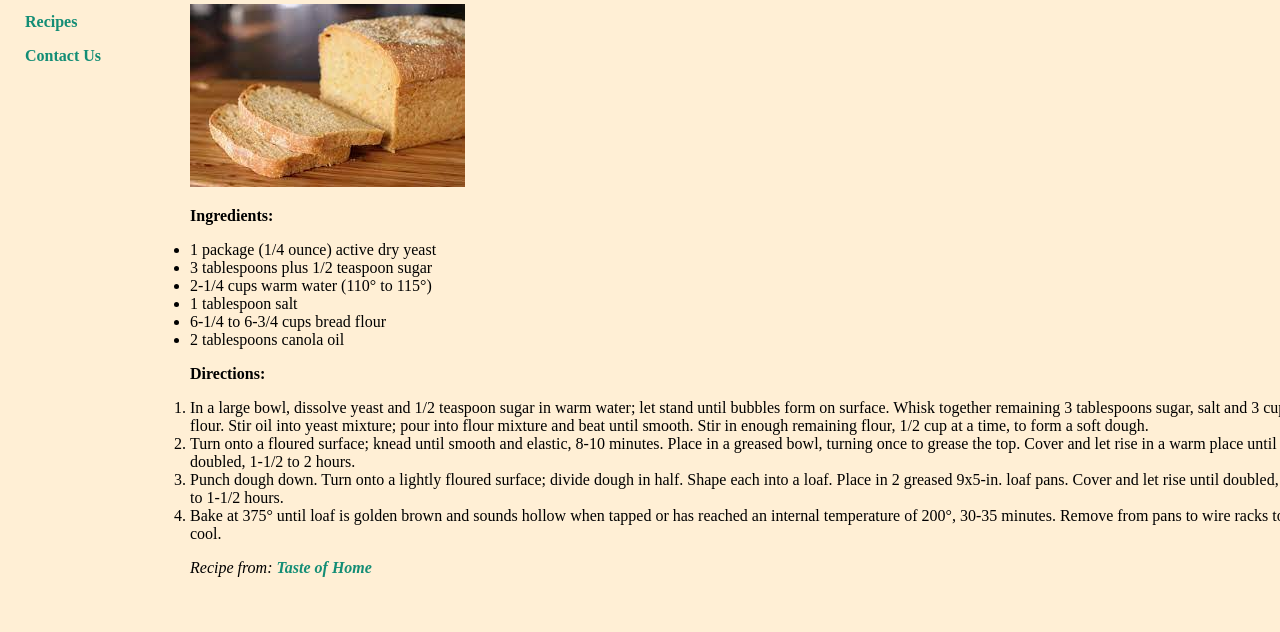
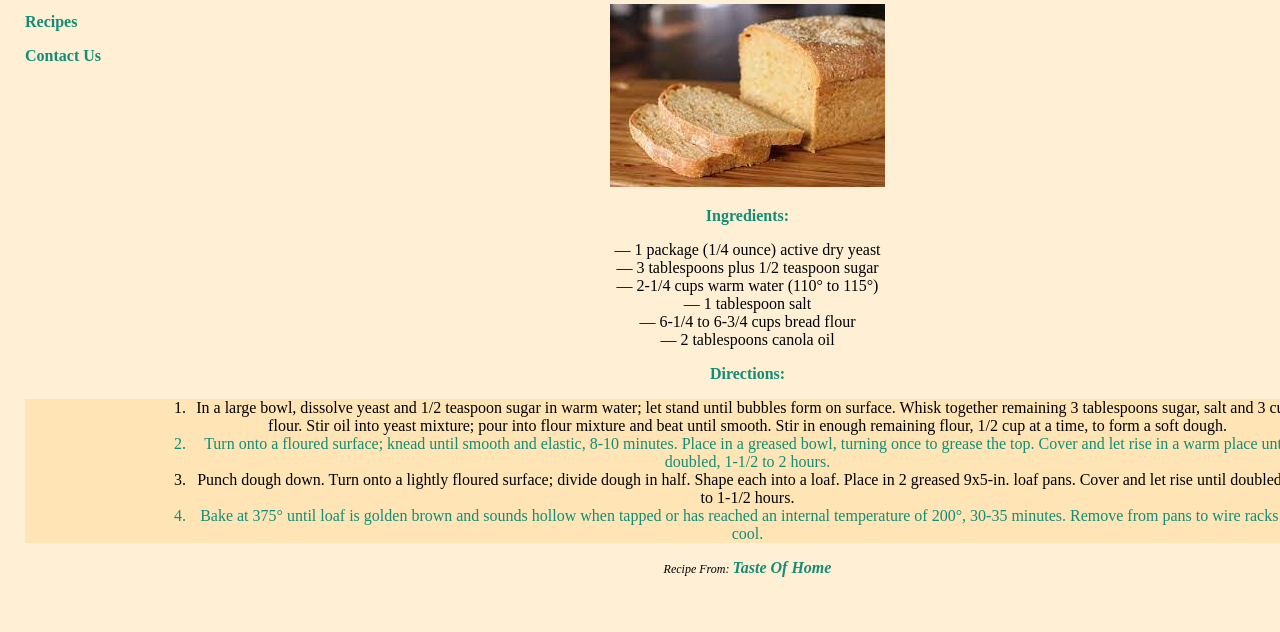
Before and after one commit to dmoylan1/week8CSSsite, a plain HTML site: page recipes.html in a window 1280 px wide. Shown: the part 168-800 px from the top of the page. Drawn offline with Linux system fonts and the light colour scheme; a web font is replaced by a local one.

Commit message:
index and recipe styled

```diff
--- a/recipes.html
+++ b/recipes.html
@@ -18,19 +18,20 @@
 					<p><a href="recipes.html">Recipes</a></p>
 					<p><a href="contact.html">Contact Us</a></p>
         </div>
+        <div class="main">
                      <!-- Page content -->
 					<h2>Our Famous Basic Bread Recipe</h2>
                     <img src="images/bread.jpg">
-					<p><strong>Ingredients:</strong></p>
+					<p class="rheading"><strong>Ingredients:</strong></p>
                     <ul>
-                        <li>1 package (1/4 ounce) active dry yeast</li>
-                        <li>3 tablespoons plus 1/2 teaspoon sugar</li>
-                        <li>2-1/4 cups warm water (110° to 115°)</li>
-                        <li>1 tablespoon salt</li>
-                        <li>6-1/4 to 6-3/4 cups bread flour</li>
-                        <li>2 tablespoons canola oil</li>
+                        <li>&mdash; 1 package (1/4 ounce) active dry yeast</li>
+                        <li>&mdash; 3 tablespoons plus 1/2 teaspoon sugar</li>
+                        <li>&mdash; 2-1/4 cups warm water (110° to 115°)</li>
+                        <li>&mdash; 1 tablespoon salt</li>
+                        <li>&mdash; 6-1/4 to 6-3/4 cups bread flour</li>
+                        <li>&mdash; 2 tablespoons canola oil</li>
                     </ul>
-					<p><strong>Directions:</strong></p>
+					<p class="rheading"><strong>Directions:</strong></p>
                     <ol>
                         <li>In a large bowl, dissolve yeast and 1/2 teaspoon sugar in warm water; let stand until bubbles
                             form on surface. Whisk together remaining 3 tablespoons sugar, salt and 3 cups flour.
@@ -43,9 +44,9 @@
                         <li>Bake at 375° until loaf is golden brown and sounds hollow when tapped or has reached an internal
                             temperature of 200°, 30-35 minutes. Remove from pans to wire racks to cool.</li>
                     </ol>
-
+        </div>
         <!-- recipe credit -->
-<p><em>Recipe from: <a href="https://www.tasteofhome.com/recipes/basic-homemade-bread/">Taste of Home</a></em></p>
+<p id="credit"><em>Recipe from: <a href="https://www.tasteofhome.com/recipes/basic-homemade-bread/">Taste of Home</a></em></p>
 
 
 	</body>
--- a/styles.css
+++ b/styles.css
@@ -14,6 +14,10 @@ h1 {
     text-align: center;
     width: 100%;
     font-size:50px;
+}
+
+.main {
+    text-align: center;
 }
 
 .nav {
@@ -34,3 +38,37 @@ a {
 .nav p:hover {
     background-color: #ADD4CC;
 }
+
+h2 {
+    font-family: 'Cormorant SC', serif;
+}
+
+ul li {
+    list-style: none;
+}
+
+#big-pic {
+    border: 5px solid #138D75;
+    border-radius: 10px;
+}
+
+#main-para {
+    margin-right: 50px;
+}
+
+.rheading {
+    color: #138D75;
+    font-size: 16px;
+}
+ol {
+   background-color:  Moccasin;
+}
+ol li:nth-child(even) {
+    color: #138D75;
+}
+
+#credit {
+    text-align: center;
+    font-size: 12px;
+    text-transform: capitalize;
+}
```
Also changed, not shown: contact.html (+2 -1 lines), index.html (+4 -2 lines).
